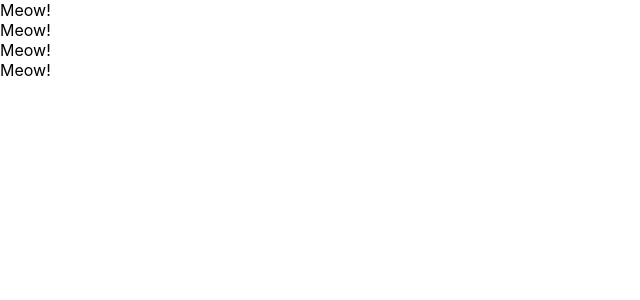
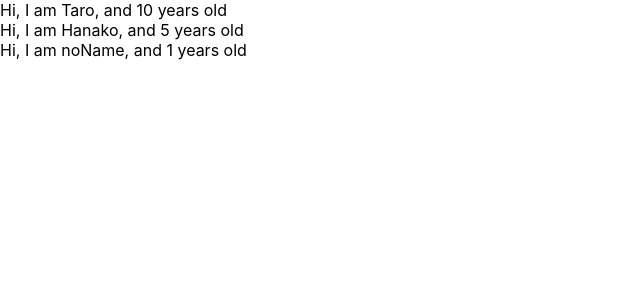
Before and after one commit to kdobashi/react-crud-application, a React (Create React App) app: page / in a window 1280 px wide. Shown: the top 300 px of the page, without its empty margins (0-640 px from the left). Built offline with nearby package versions, Linux system fonts and the light colour scheme.

Commit message:
Learned props of component

```diff
--- a/src/App.js
+++ b/src/App.js
@@ -1,32 +1,28 @@
 import React from 'react';
 
-// class App extends Component{
-//   render(){
-//     return(
-//       <React.Fragment>
-//         <label htmlFor="bar">bar</label>
-//         <input type="text" onClick={() => {console.log("I am Clicked")}} />
-//       </React.Fragment>
-//     )
-//   }
-// }
-
-// function App() {
-//   return (
-//     <div>Hello World!</div>
-//   );
-// }
-
 const App = () => {
-  return (<div>
-    <Cat />
-    <Cat />
-    <Cat />
-    <Cat />
-  </div>)
+  const profiles = [
+    { name: "Taro", age: 10 },
+    { name: "Hanako", age: 5 },
+    { name: "noName" }
+  ]
+  return (
+  <div>
+    {
+      profiles.map((profile, index) => {
+        return <User name={profile.name} age={profile.age} key={index}/>
+      })
+    }
+  </div>
+  )
 }
 
-const Cat = () => {
-  return <div>Meow!</div>
+const User = (props) => {
+  return <div>Hi, I am {props.name}, and {props.age} years old</div>
 }
+
+User.defaultProps = {
+  age: 1
+}
+
 export default App;
```
